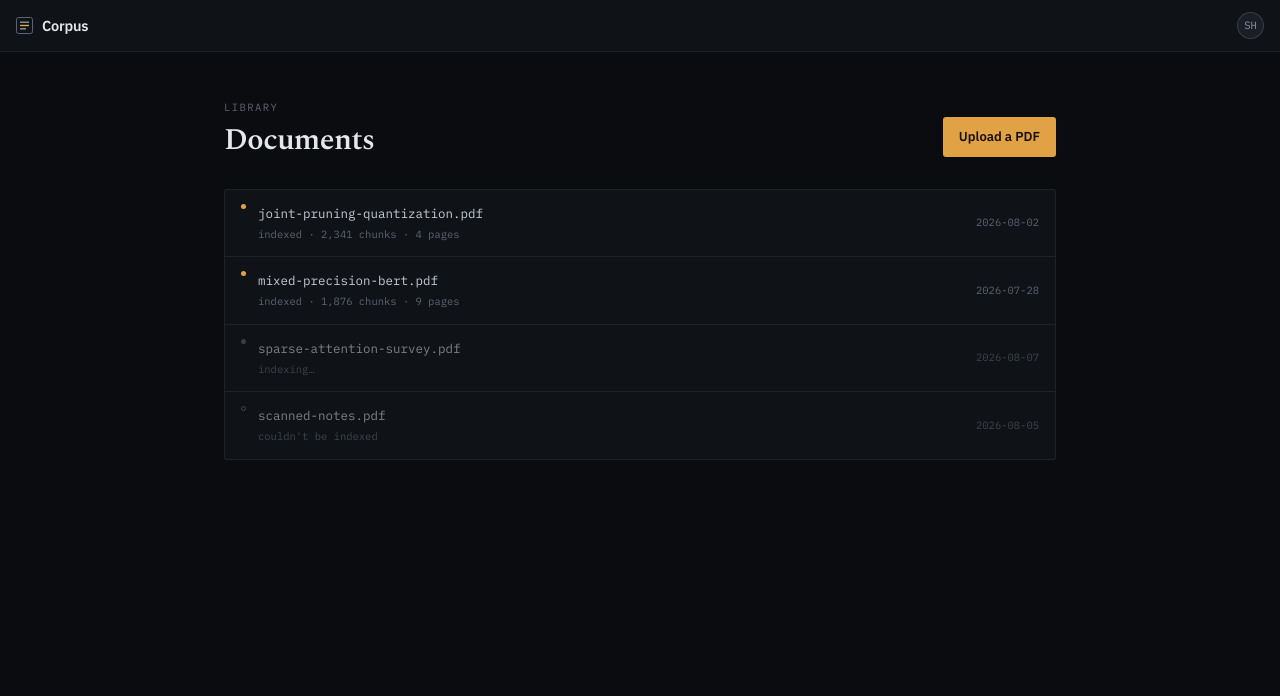
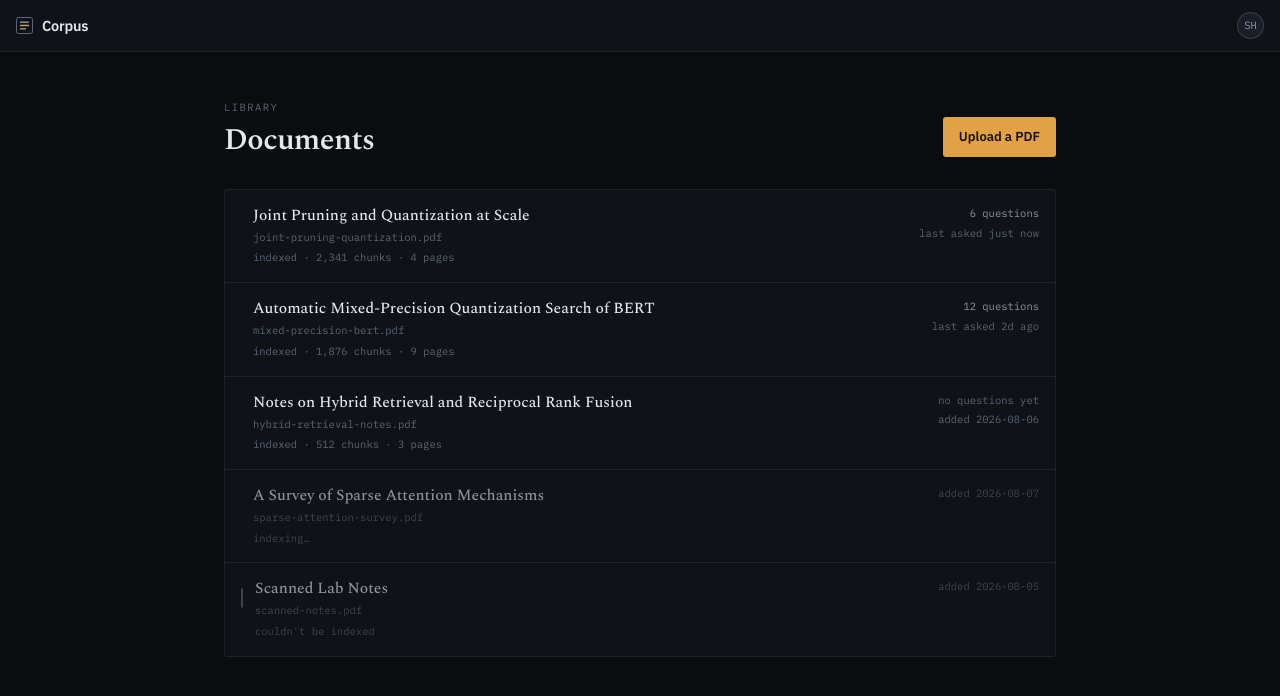
Before and after one commit to shehryarf67/Corpus, a Next.js app in the folder web/: page /documents in a window 1280 px wide. Shown: the top 696 px of the page. Built offline with nearby package versions, Linux system fonts and the light colour scheme.

Commit message:
Add ActivityColumn component and formatRelativeTime utility for document usage tracking

```diff
--- a/web/src/app/documents/page.tsx
+++ b/web/src/app/documents/page.tsx
@@ -1,6 +1,7 @@
 import type { Metadata } from "next";
 import Link from "next/link";
 import { TopBar } from "@/components/top-bar";
+import { formatRelativeTime } from "@/lib/format";
 import {
   MOCK_DOCUMENTS,
   type DocumentStatus,
@@ -32,27 +33,67 @@ function statusLine(document: MockDocument) {
   return `indexed · ${document.chunkCount.toLocaleString("en-US")} chunks · ${document.pageCount} pages`;
 }
 
+/**
+ * Right-hand column: how much this document has actually been used. It's the
+ * signal that tells a library apart from a file listing — which of these have
+ * you worked with, and which have you never opened.
+ */
+function ActivityColumn({ document }: { document: MockDocument }) {
+  // Only a ready document can have been asked anything, so for the others
+  // there's no activity to report — just when it arrived.
+  if (document.status !== "ready") {
+    return (
+      <div className="shrink-0 text-right font-mono text-[10.5px] text-graphite-dim">
+        added {document.uploadedAt}
+      </div>
+    );
+  }
+
+  const hasBeenAsked = document.questionCount > 0;
+
+  return (
+    <div className="shrink-0 text-right font-mono text-[10.5px]">
+      <div className={hasBeenAsked ? "text-graphite" : "text-graphite-dim"}>
+        {hasBeenAsked
+          ? `${document.questionCount} ${document.questionCount === 1 ? "question" : "questions"}`
+          : "no questions yet"}
+      </div>
+      <div className="mt-1 text-graphite-dim">
+        {hasBeenAsked && document.lastAskedAt
+          ? `last asked ${formatRelativeTime(document.lastAskedAt)}`
+          : `added ${document.uploadedAt}`}
+      </div>
+    </div>
+  );
+}
+
 function DocumentRow({ document }: { document: MockDocument }) {
   const isReady = document.status === "ready";
 
   const body = (
     <>
-      <StatusDot status={document.status} />
-      <div className="min-w-0">
-        <div className="truncate font-mono text-[12.5px] text-read">
+      {/* Nudged down to sit level with the title's optical centre. */}
+      <span className="mt-[9px]">
+        <StatusDot status={document.status} />
+      </span>
+      <div className="min-w-0 flex-1">
+        {/* The title is the document's real identity; serif matches how the
+            same title is set on the page itself in the workspace. */}
+        <div className="truncate font-serif text-[15.5px] leading-[1.35] font-medium text-bone">
+          {document.title}
+        </div>
+        <div className="mt-[3px] truncate font-mono text-[10.5px] text-graphite-dim">
           {document.filename}
         </div>
-        <div className="mt-1 truncate font-mono text-[10.5px] text-graphite-dim">
+        <div className="mt-[5px] truncate font-mono text-[10.5px] text-graphite-dim">
           {statusLine(document)}
         </div>
       </div>
-      <time className="ml-auto shrink-0 self-center font-mono text-[10.5px] text-graphite-dim">
-        {document.uploadedAt}
-      </time>
+      <ActivityColumn document={document} />
     </>
   );
 
-  const shared = "flex w-full items-start gap-3 px-4 py-3.5 text-left";
+  const shared = "flex w-full items-start gap-3 px-4 py-4 text-left";
 
   // Only a finished document can be opened — until ingestion lands there are
   // no chunks to retrieve against, so the row deliberately isn't a link.
--- /dev/null
+++ b/web/src/lib/format.ts
@@ -0,0 +1,30 @@
+/**
+ * "2h ago" style timestamps.
+ *
+ * Only ever called from server components right now, so `Date.now()` runs on
+ * the server and there's no hydration mismatch to worry about. If this is
+ * ever needed inside a client component, the value should be passed down
+ * already-formatted (or the component made client-only) rather than
+ * recomputed on both sides.
+ */
+export function formatRelativeTime(isoTimestamp: string): string {
+  const elapsedMs = Date.now() - new Date(isoTimestamp).getTime();
+
+  // A timestamp in the future (clock skew, or seeded mock data) should read as
+  // recent rather than as a negative duration.
+  if (elapsedMs < 60_000) return "just now";
+
+  const minutes = Math.round(elapsedMs / 60_000);
+  if (minutes < 60) return `${minutes}m ago`;
+
+  const hours = Math.round(minutes / 60);
+  if (hours < 24) return `${hours}h ago`;
+
+  const days = Math.round(hours / 24);
+  if (days < 30) return `${days}d ago`;
+
+  const months = Math.round(days / 30);
+  if (months < 12) return `${months}mo ago`;
+
+  return `${Math.round(months / 12)}y ago`;
+}
--- a/web/src/lib/mock-documents.ts
+++ b/web/src/lib/mock-documents.ts
@@ -7,6 +7,10 @@
  *   - status                              → `jobs.status`, since ingestion
  *                                           runs asynchronously in worker.ts
  *   - chunkCount                          → count of rows in `chunks`
+ *   - questionCount / lastAskedAt         → `messages` where role='user',
+ *                                           joined through `conversations`
+ *                                           (Conversations.getByDocumentId
+ *                                           and Messages already exist)
  *
  * `status` matters for the UI, not just bookkeeping: a document isn't
  * chattable until its ingestion job reaches `done`, so rows that are still
@@ -22,9 +26,17 @@ export type MockDocument = {
   chunkCount: number;
   pageCount: number;
   uploadedAt: string;
+  /** How many questions have been asked of this document. */
+  questionCount: number;
+  /** ISO timestamp of the most recent question, or null if never asked. */
+  lastAskedAt: string | null;
 };
 
-/** One of each status, so every row treatment is visible while designing. */
+/**
+ * One of each status, so every row treatment is visible while designing —
+ * including a ready document nobody has asked anything yet, since that's the
+ * state right after indexing finishes.
+ */
 export const MOCK_DOCUMENTS: MockDocument[] = [
   {
     id: "joint-pruning-quantization",
@@ -34,6 +46,8 @@ export const MOCK_DOCUMENTS: MockDocument[] = [
     chunkCount: 2341,
     pageCount: 4,
     uploadedAt: "2026-08-02",
+    questionCount: 6,
+    lastAskedAt: "2026-08-07T08:30:00Z",
   },
   {
     id: "mixed-precision-bert",
@@ -43,6 +57,19 @@ export const MOCK_DOCUMENTS: MockDocument[] = [
     chunkCount: 1876,
     pageCount: 9,
     uploadedAt: "2026-07-28",
+    questionCount: 12,
+    lastAskedAt: "2026-08-05T14:10:00Z",
+  },
+  {
+    id: "hybrid-retrieval-notes",
+    title: "Notes on Hybrid Retrieval and Reciprocal Rank Fusion",
+    filename: "hybrid-retrieval-notes.pdf",
+    status: "ready",
+    chunkCount: 512,
+    pageCount: 3,
+    uploadedAt: "2026-08-06",
+    questionCount: 0,
+    lastAskedAt: null,
   },
   {
     id: "sparse-attention-survey",
@@ -52,6 +79,8 @@ export const MOCK_DOCUMENTS: MockDocument[] = [
     chunkCount: 0,
     pageCount: 22,
     uploadedAt: "2026-08-07",
+    questionCount: 0,
+    lastAskedAt: null,
   },
   {
     id: "scanned-notes",
@@ -61,6 +90,8 @@ export const MOCK_DOCUMENTS: MockDocument[] = [
     chunkCount: 0,
     pageCount: 0,
     uploadedAt: "2026-08-05",
+    questionCount: 0,
+    lastAskedAt: null,
   },
 ];
 
```
